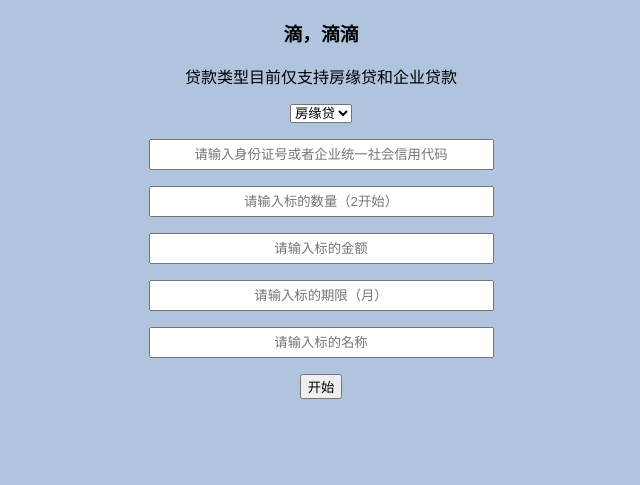
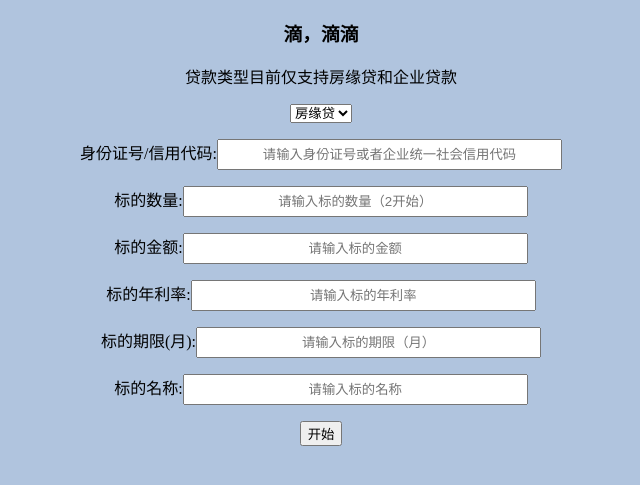
Before and after one commit to shd0812/sxs_flask, a Flask app: template templates/creatloan.html in a window 1280 px wide. Shown: the top 485 px of the page, without its empty margins (319-959 px from the left). Run offline with Flask 2, Linux system fonts and the light colour scheme; the template is opened without the code that fills it, so the values that code supplies are empty.

Commit message:
增加年利率

```diff
--- a/sxs_loan.py
+++ b/sxs_loan.py
@@ -67,7 +67,7 @@
 
 
 #提交标的  file_name:yaml文件名字  type：1 个人贷 2 企业贷  title：借款标题
-def get_loanID(file_name,title,idCard,money,month):
+def get_loanID(file_name,title,idCard,money,month,yearRates):
 	test_url,qi_url = get_url('person'),get_url('bus')
 	data = get_data(file_name)
 	form_data =(data['data'])
@@ -90,6 +90,7 @@
 		form_data['money']=money
 		form_data['loanTerm']=month
 		form_data['idcard']=idCard
+		form_data['yearRates']=yearRates
 	else:
 		dic = get_qiye(idCard)
 		form_data['xwUserNo']=dic['userNumber']
@@ -103,6 +104,7 @@
 		form_data['creditCode']=dic['creditCode']
 		form_data['money']=money
 		form_data['loanTerm']=month
+		form_data['yearRates'] = yearRates
 		#print (dic)
 	#print (form_data) 112164362286
 	cookies = base_request()
--- a/templates/creatloan.html
+++ b/templates/creatloan.html
@@ -20,11 +20,12 @@
     <option value="fang">房缘贷</option>
     <option value="qi">企缘贷</option>
 </select>
-<p><input type="text" name="idcard" placeholder="请输入身份证号或者企业统一社会信用代码" style="height:25px;text-align:center" size='40'></p>
-<p><input type="text" name="num" placeholder="请输入标的数量（2开始）" style="height:25px;text-align:center" size='40'></p>
-<p><input type="text" name="money" placeholder="请输入标的金额" style="height:25px;text-align:center" size='40'></p>
-<p><input type="text" name="month" placeholder="请输入标的期限（月）" style="height:25px;text-align:center" size='40'></p>
-<p><input type="text" name="title" placeholder="请输入标的名称" style="height:25px;text-align:center" size='40'></p>
+<p>身份证号/信用代码:<input type="text" name="idcard" placeholder="请输入身份证号或者企业统一社会信用代码" style="height:25px;text-align:center" size='40'></p>
+<p>标的数量:<input type="text" name="num" placeholder="请输入标的数量（2开始）" style="height:25px;text-align:center" size='40'></p>
+<p>标的金额:<input type="text" name="money" placeholder="请输入标的金额" style="height:25px;text-align:center" size='40'></p>
+    <p>标的年利率:<input type="text" name="yearRates" placeholder="请输入标的年利率" style="height:25px;text-align:center" size='40'></p>
+<p>标的期限(月):<input type="text" name="month" placeholder="请输入标的期限（月）" style="height:25px;text-align:center" size='40'></p>
+<p>标的名称:<input type="text" name="title" placeholder="请输入标的名称" style="height:25px;text-align:center" size='40'></p>
 <p><button id="one" type="submit">开始</button></p>
 </form>
 <h3>{{get_flashed_messages()[0]}}</h3>
```
Also changed, not shown: shd_view.py (+4 -3 lines).
